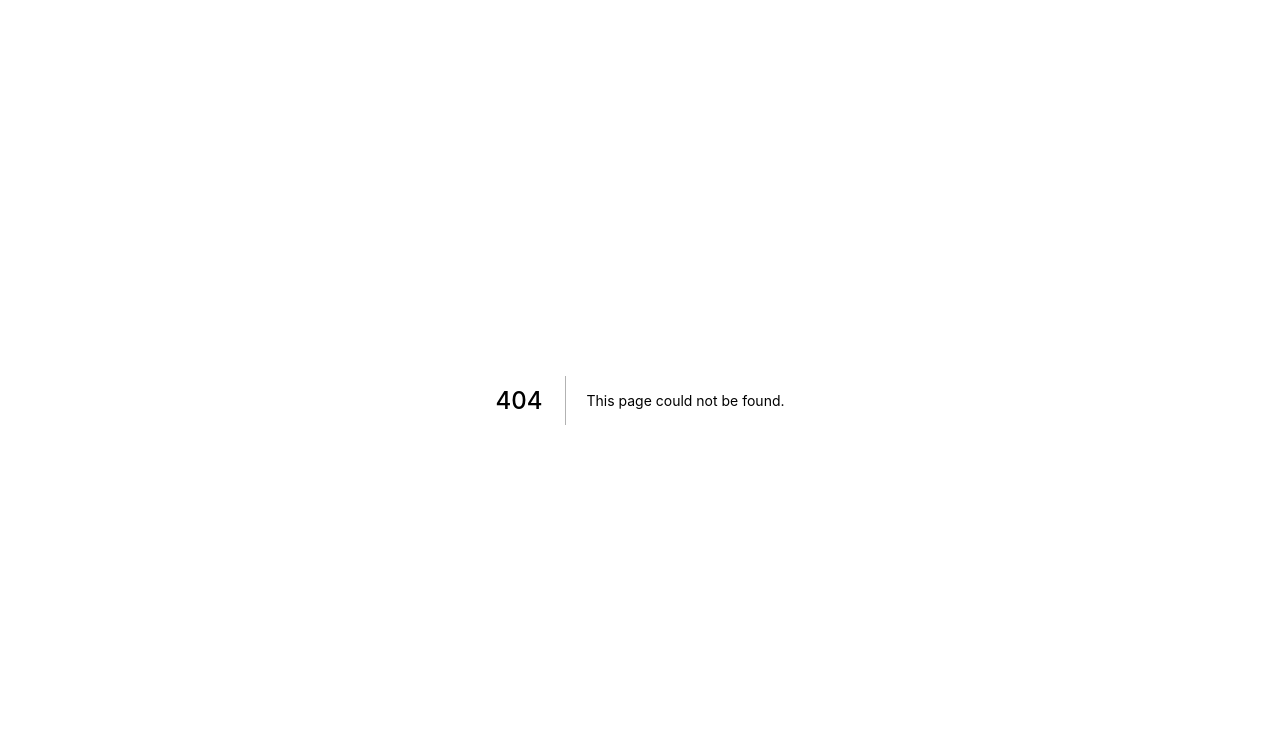
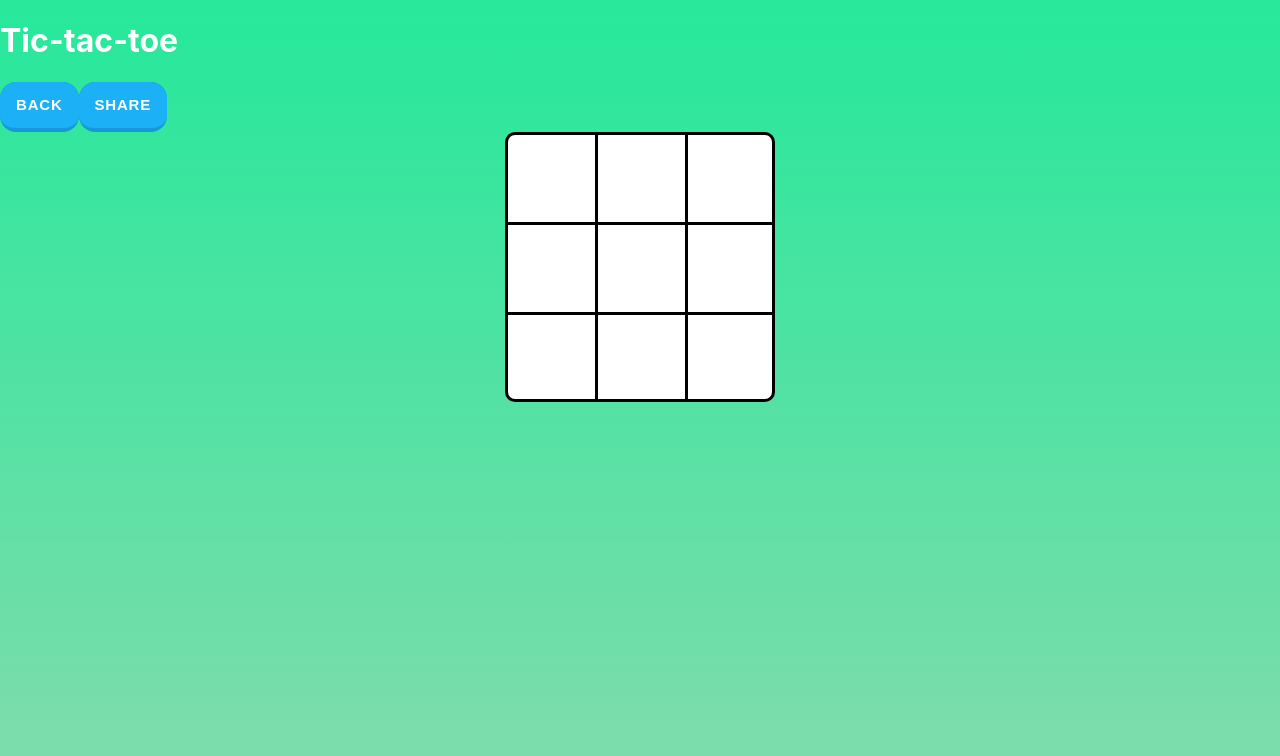
Before and after one commit to CarlosAvina/tictactoe, a Next.js app: page /1 in a window 1280 px wide. Before the commit this address had no page. Shown: the top 756 px of the page. Built offline with nearby package versions, Linux system fonts and the light colour scheme.

Commit message:
Generate share link and copy to clipboard

```diff
--- a/components/Button/index.js
+++ b/components/Button/index.js
@@ -28,7 +28,6 @@ const Button = styled.button`
   -webkit-user-select: none;
   vertical-align: middle;
   white-space: nowrap;
-  width: 100%;
 
   &:after {
     background-clip: padding-box;
--- /dev/null
+++ b/pages/[id].js
@@ -0,0 +1,48 @@
+import Head from "next/head";
+import Link from "next/link";
+import styled from "styled-components";
+
+import Game from "../components/Game";
+import Button from "../components/Button";
+
+const Title = styled.h1`
+  color: white;
+`;
+
+export default function Playground({shareLink}) {
+
+  function share() {
+    window.navigator.clipboard.writeText(shareLink);
+  }
+
+  return (
+    <div>
+      <Head>
+        <title>Tic-tac-toe</title>
+      </Head>
+      <div>
+        <Title>Tic-tac-toe</Title>
+        <nav>
+          <Link href="/">
+            <Button onClick={share}>Back</Button>
+          </Link>
+          <Button onClick={share}>Share</Button>
+        </nav>
+      </div>
+      <Game />
+    </div>
+  );
+}
+
+export async function getServerSideProps(context) {
+  const { req, query } = context;
+
+  const host = req.headers.host;
+  const sessionId = query.id;
+
+  const shareLink = `${host}/${sessionId}`;
+
+  return {
+    props: { shareLink },
+  };
+}
```
Also changed, not shown: pages/index.js (+13 -3 lines).
